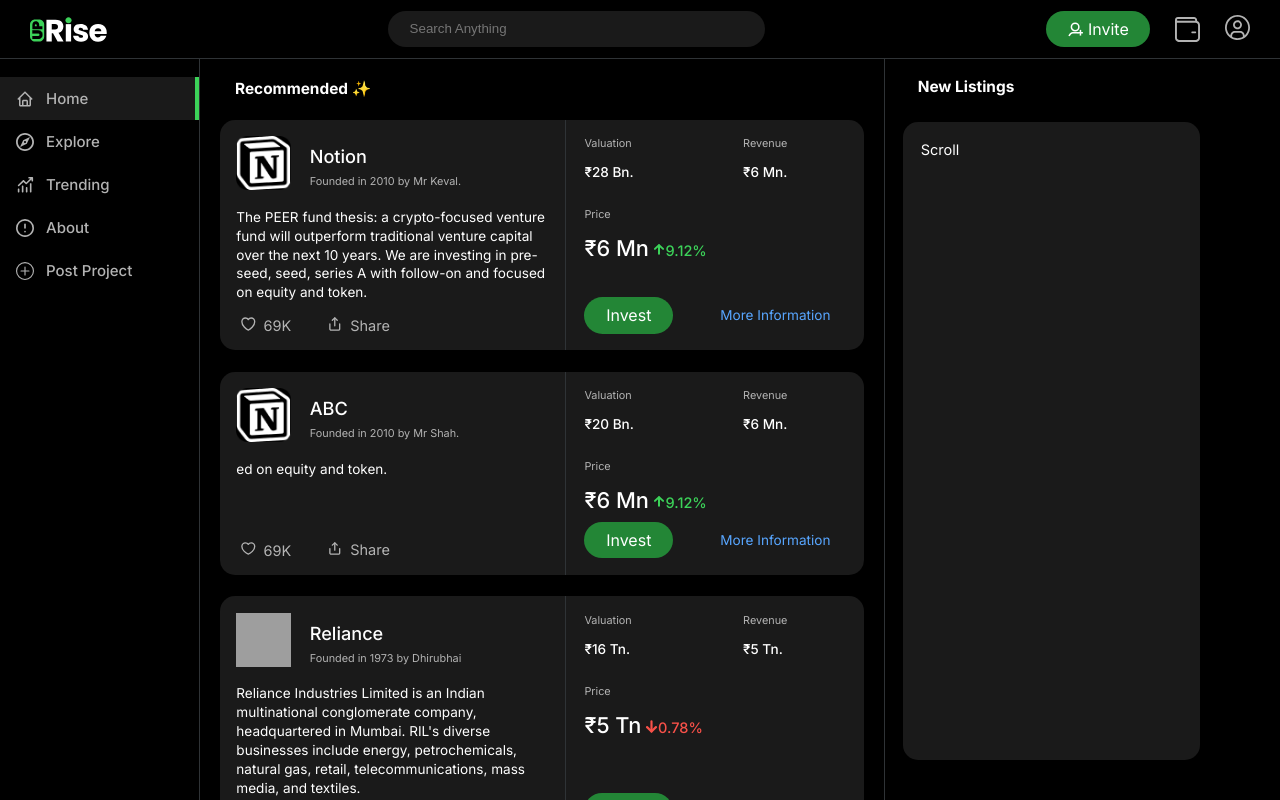
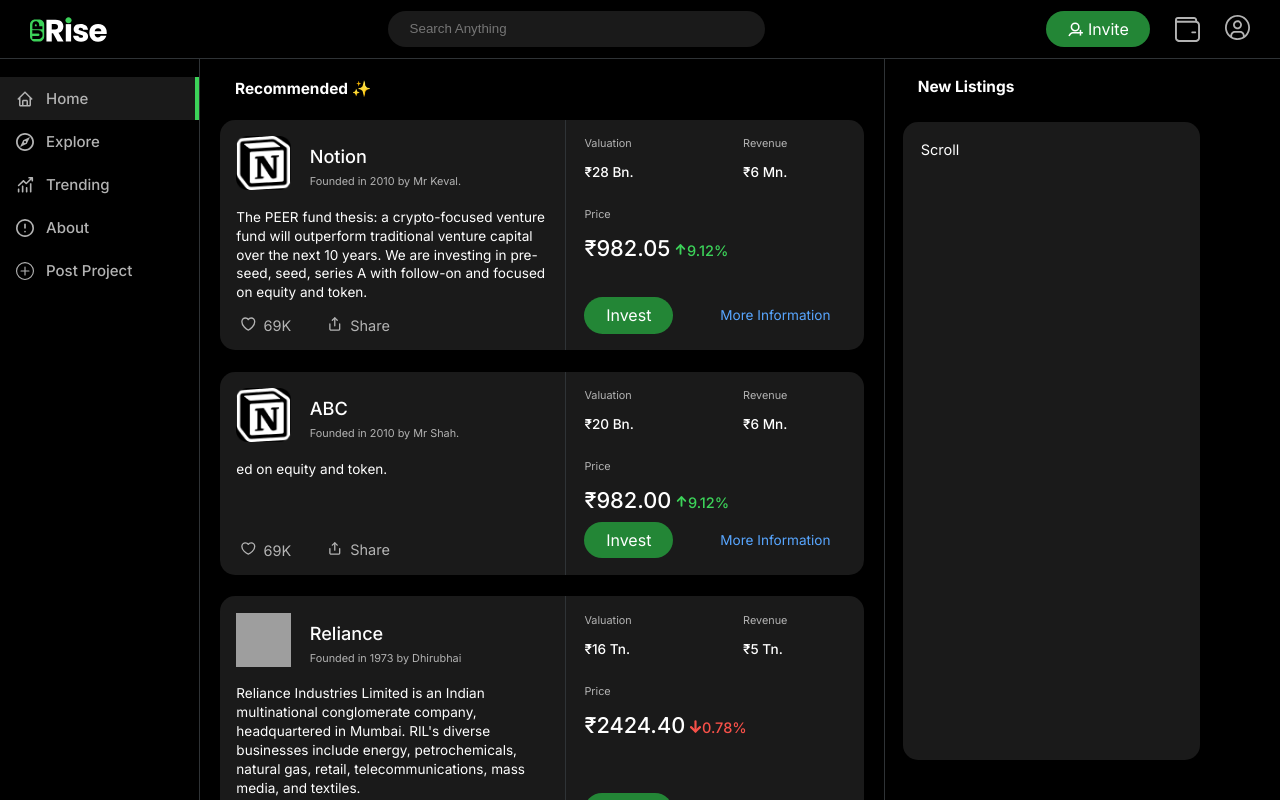
Before and after one commit to codeonec/theproject, a Next.js app: page / in a window 1280 px wide. Built offline with nearby package versions, Linux system fonts and the light colour scheme; grey boxes are pictures that could not be loaded; what @3rdweb/hooks would draw is missing.

Commit message:
fixed something

```diff
--- a/pages/index.jsx
+++ b/pages/index.jsx
@@ -7,19 +7,19 @@ import { UseData } from "../context/dataContext";
 import styles from "../styles/index.module.css";
 
 export default function Home() {
-
-  const {projects} = UseData()
+  const { projects } = UseData();
   return (
     <div className={styles.container}>
       <div className={styles.cards}>
         <div className={styles.title}>Recommended ✨</div>
 
-        {projects.map((x) =>
-          (<Card key={x.name}
+        {projects.map((x) => (
+          <Card
+            key={x.name}
             dollar={x.dollar}
-            image={<img src={x.image}/>}
+            image={<img src={x.image} />}
             revenue={x.revenue}
-            price={x.revenue}
+            price={x.price}
             valuation={x.valuation}
             founded={x.founded}
             likeCount={x.likeCount}
@@ -27,8 +27,8 @@ export default function Home() {
             name={x.name}
             description={x.description}
             moreInfo={x.moreInfo}
-          />)
-        )}
+          />
+        ))}
       </div>
       {/* <div className={styles.listings}></div> */}
       <TopListing />
```
